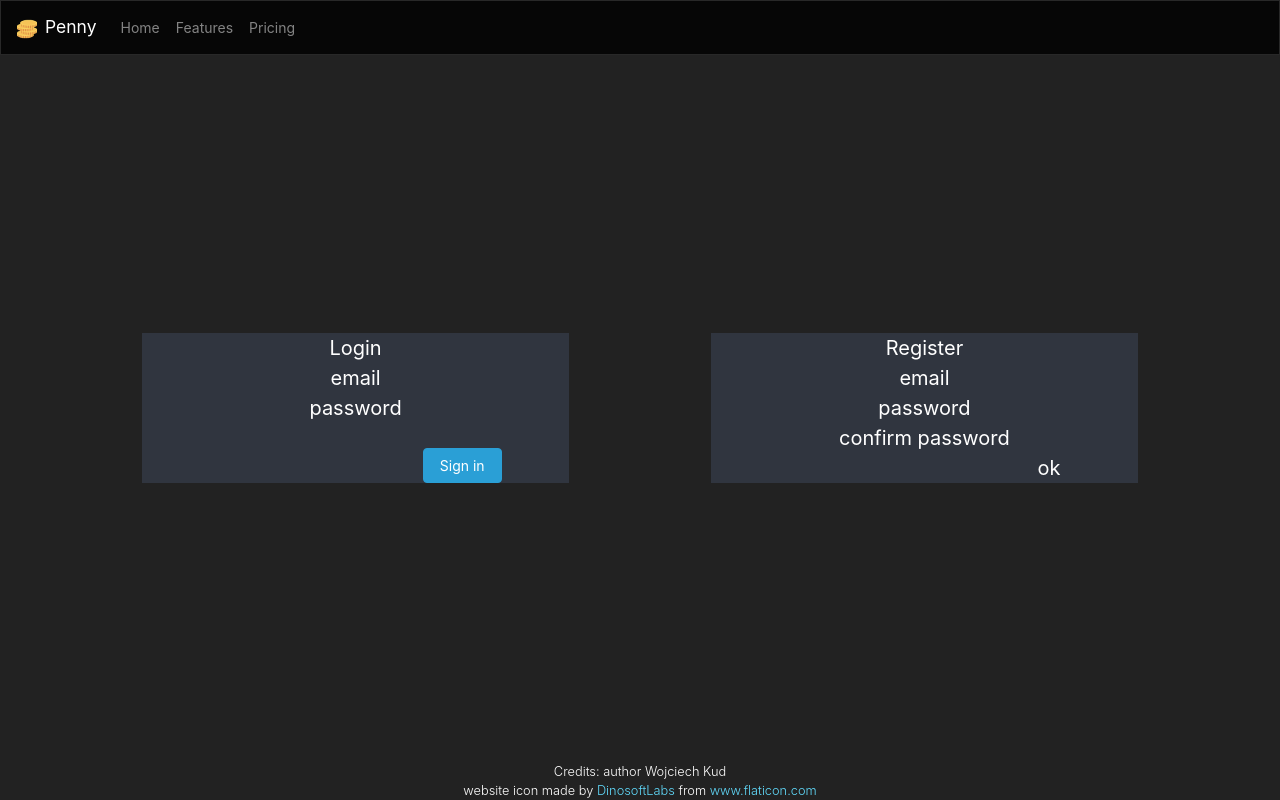
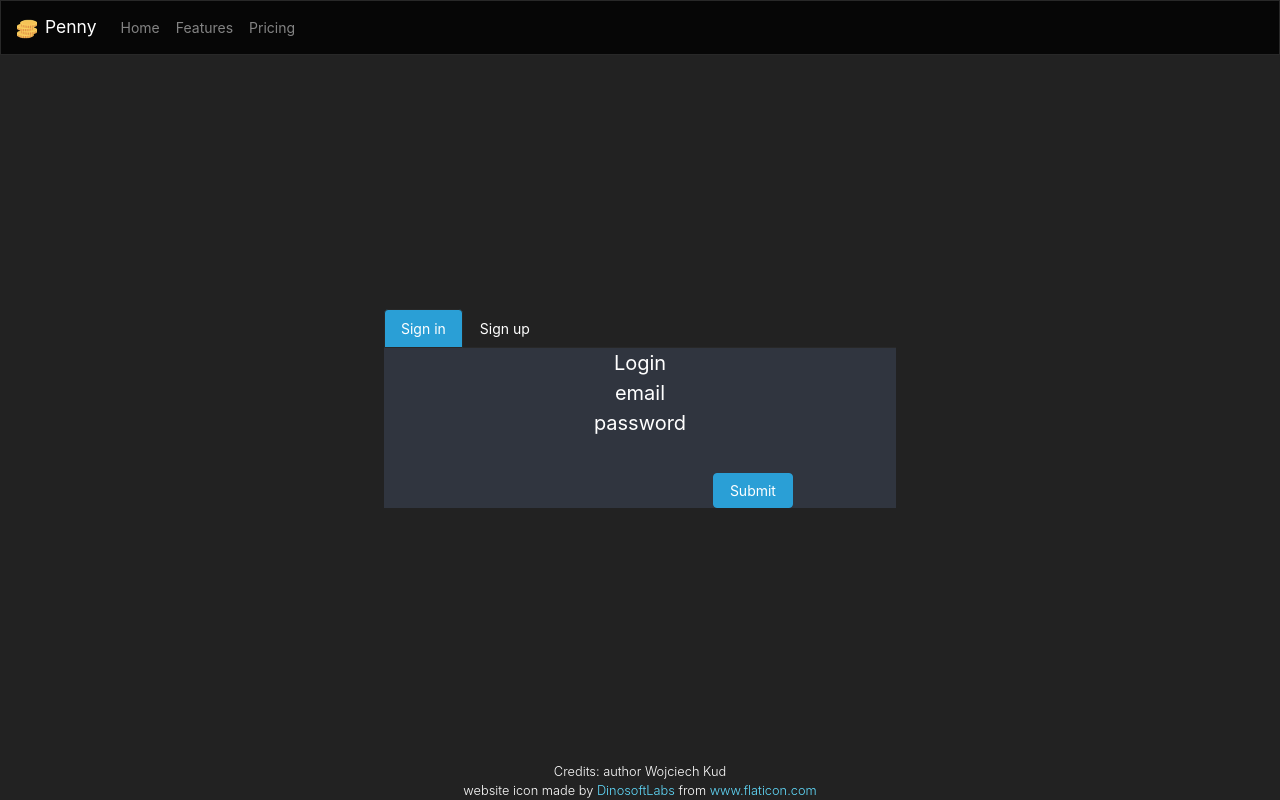
Before and after one commit to wkud/inz-frontend, a React (Create React App) app: page / in a window 1280 px wide. Built offline with nearby package versions, Linux system fonts and the light colour scheme.

Commit message:
Encapsulate auth sections in tabs

```diff
--- a/src/components/Credits.js
+++ b/src/components/Credits.js
@@ -2,7 +2,7 @@ import React from 'react';
 
 const Credits = (className) => {
   return (
-    <div className='small-font'>
+    <div className='small-lead-font'>
       Credits: author Wojciech Kud
       <br />
       website icon made by{' '}
--- /dev/null
+++ b/src/components/home/Login.js
@@ -0,0 +1,26 @@
+import React from 'react';
+import { Row, Col, Button } from 'react-bootstrap';
+
+const Login = ({ xs }) => {
+  return (
+    <>
+      <div>
+        <div>Login</div>
+        <div>email</div>
+        <div>password</div>
+      </div>
+      <div>
+        <Row>
+          <Col xs={6} />
+          <Col xs={5}>
+            <Button class='btn btn-primary btn-lg' href='#' role='button'>
+              Submit
+            </Button>
+          </Col>
+        </Row>
+      </div>
+    </>
+  );
+};
+
+export default Login;
--- /dev/null
+++ b/src/components/home/Register.js
@@ -0,0 +1,23 @@
+import React from 'react';
+import { Row, Col, Button } from 'react-bootstrap';
+
+const Register = ({ xs }) => {
+  return (
+    <>
+      <div>Register</div>
+      <div>email</div>
+      <div>password</div>
+      <div>confirm password</div>
+      <Row>
+        <Col xs={6} />
+        <Col xs={5}>
+          <Button class='btn btn-primary btn-lg ' href='#' role='button'>
+            Submit
+          </Button>
+        </Col>
+      </Row>
+    </>
+  );
+};
+
+export default Register;
--- a/src/index.js
+++ b/src/index.js
@@ -4,7 +4,6 @@ import ReactDOM from 'react-dom';
 import App from './App';
 import "bootswatch/dist/cyborg/bootstrap.min.css";
 import './style/index.css';
-import 'bootstrap/dist/css/bootstrap.css';
 
 ReactDOM.render(
   <React.StrictMode>
--- a/src/pages/home/Home.js
+++ b/src/pages/home/Home.js
@@ -1,58 +1,24 @@
 import React from 'react';
-import { Container, Row, Col, Button } from 'react-bootstrap';
+import { Tabs, Tab } from 'react-bootstrap';
+import Login from '../../components/home/Login';
+import Register from '../../components/home/Register';
+
 const Home = () => {
   return (
-    <Container fluid>
-      <Row className='mid-font'>
-        <Col xs />
-        <Col
-          xs={4}
-          className='bg-highlight d-flex flex-column justify-content-between'
-        >
-          <div>
-            <Row>
-              <Col>Login</Col>
-            </Row>
-            <Row>
-              <Col>email</Col>
-            </Row>
-            <Row>
-              <Col>password</Col>
-            </Row>
+    <div className='button-font align-self-center'>
+      <Tabs defaultActiveKey='home' id='auth-tabs'>
+        <Tab eventKey='home' title='Sign in'>
+          <div className='auth-section bg-highlight mid-font'>
+            <Login />
           </div>
-          <div>
-            <Row>
-              <Col xs={7} />
-              <Col xs={4}>
-                <Button class='btn btn-primary btn-lg' href='#' role='button'>
-                  Sign in
-                </Button>
-              </Col>
-            </Row>
+        </Tab>
+        <Tab eventKey='profile' title='Sign up'>
+          <div className='auth-section bg-highlight mid-font'>
+            <Register />
           </div>
-        </Col>
-        <Col xs />
-        <Col className='bg-highlight' xs={4}>
-          <Row>
-            <Col>Register</Col>
-          </Row>
-          <Row>
-            <Col>email</Col>
-          </Row>
-          <Row>
-            <Col>password</Col>
-          </Row>
-          <Row>
-            <Col>confirm password</Col>
-          </Row>
-          <Row>
-            <Col xs={8} />
-            <Col xs={3}>ok</Col>
-          </Row>
-        </Col>
-        <Col xs />
-      </Row>
-    </Container>
+        </Tab>
+      </Tabs>
+    </div>
   );
 };
 
--- a/src/style/App.css
+++ b/src/style/App.css
@@ -3,6 +3,17 @@
   background-color: #282c34;
   color: white;
   min-height: 100vh;
+}
+.auth-section {
+  height: calc(8 * 1.25rem);
+  width: 40vw;
+  max-width: 40vw;
+  display: flex;
+  flex-direction: column;
+  justify-content: space-between;
+}
+.button-font{
+  font-size: 0.875
 }
 .bg-highlight {
   background-color: #30353f;
@@ -17,7 +28,7 @@
 .link {
   color: #61dafb;
 }
-.small-font {
+.small-lead-font {
   font-size: 0.8rem;
   font-weight: 300;
 }
```
